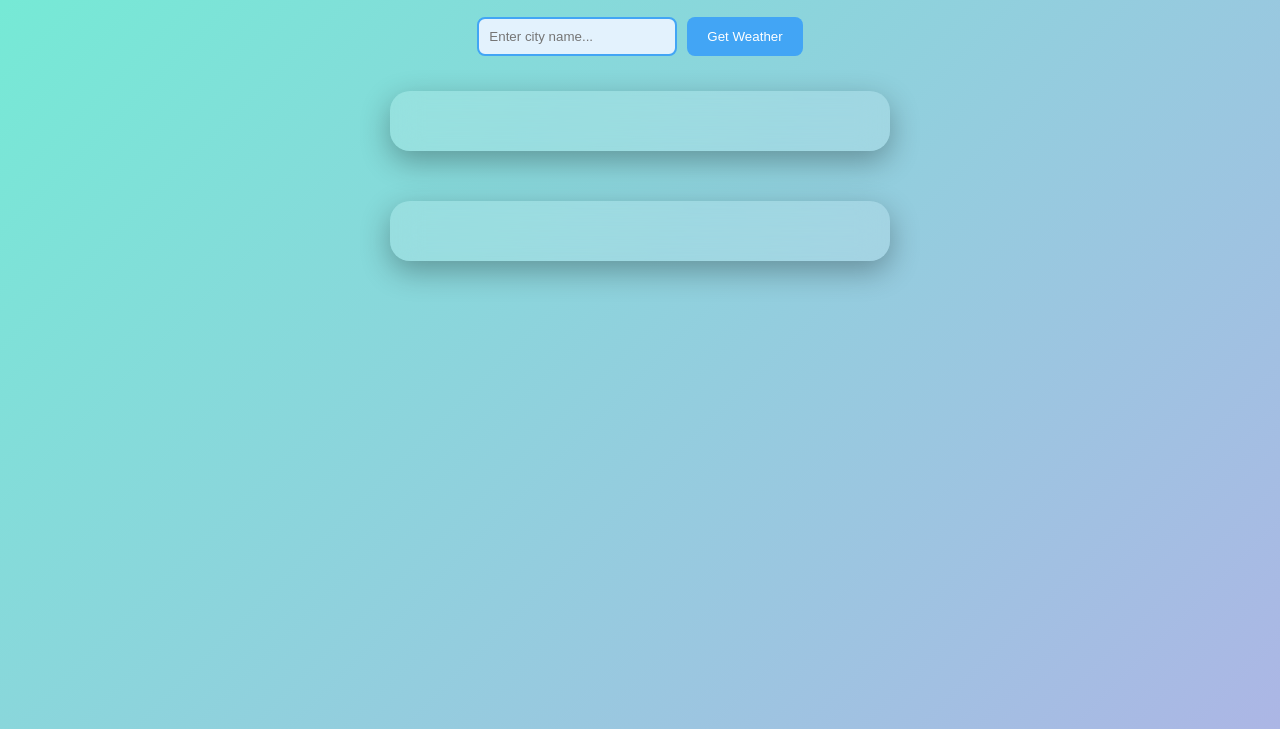
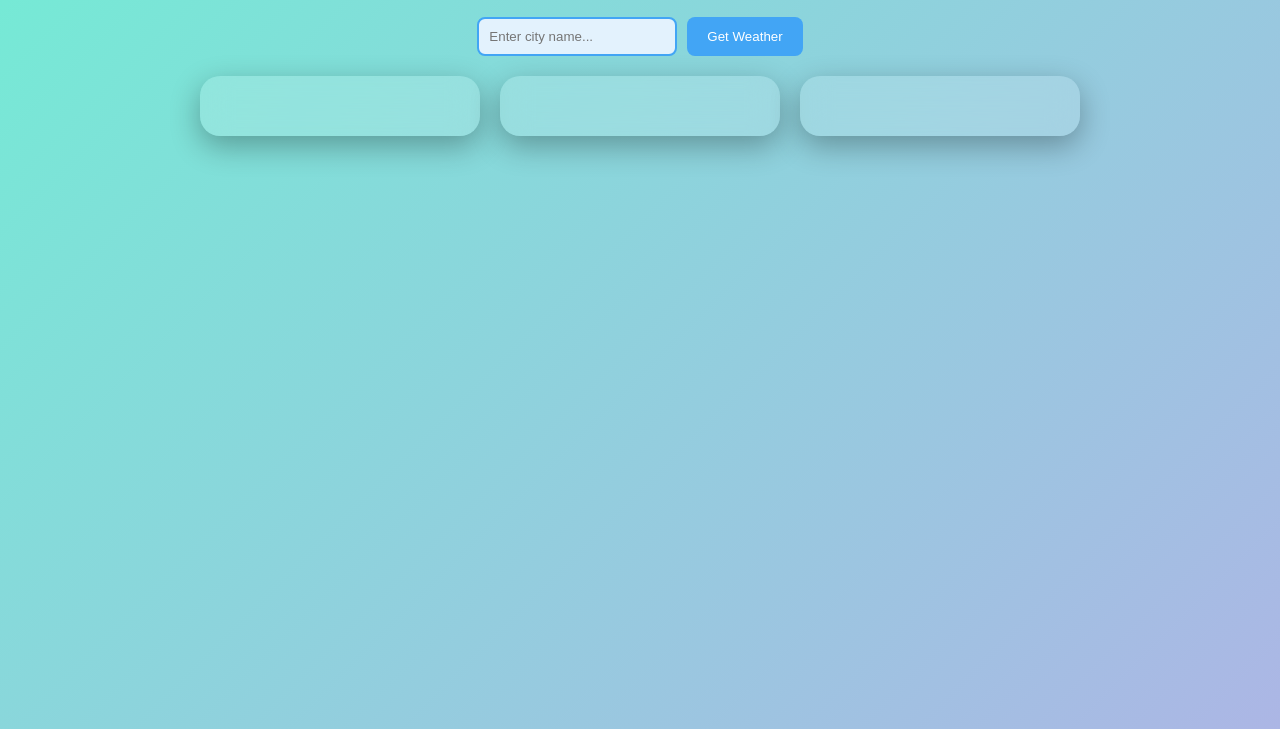
Before and after one commit to Suraj-07823/weather_app, a plain HTML site: page index.html in a window 1280 px wide. Shown: the part 71-800 px from the top of the page. Drawn offline with Linux system fonts and the light colour scheme.

Commit message:
Weather aap updated with grid layout

```diff
--- a/index.html
+++ b/index.html
@@ -19,9 +19,18 @@
       <button onclick="getWeather()">Get Weather</button>
     </section>
 
-    <div class="content-sections">
-      <section id="weather-info" class="weather-card fade-section"></section>
-      <section id="forecast" class="forecast-card fade-section"></section>
+    <div class="grid-layout">
+      <div class="grid-item current-weather">
+        <section id="weather-info" class="weather-card"></section>
+      </div>
+
+      <div class="grid-item forecast">
+        <section id="forecast" class="forecast-card"></section>
+      </div>
+
+      <div class="grid-item extra-details">
+        <section id="extra-details" class="extra-card"></section>
+      </div>
     </div>
 
     <div id="loader" class="loader" style="display:none;"></div>
--- a/script.js
+++ b/script.js
@@ -16,10 +16,12 @@ function getWeather() {
 
 async function fetchWeather(url) {
   const info = document.getElementById("weather-info");
+  const extra = document.getElementById("extra-details");
   const loader = document.getElementById("loader");
 
   loader.style.display = "block";
   info.innerHTML = "";
+  extra.innerHTML = "";
 
   try {
     const res = await fetch(url);
@@ -40,12 +42,17 @@ async function fetchWeather(url) {
         <img src="${icon}" alt="Weather Icon" />
         <p class="temp">🌡️ ${data.main.temp}°C</p>
         <p>${data.weather[0].description}</p>
+      `;
+
+      extra.innerHTML = `
+        <h3>Additional Details</h3>
         <p>🤒 Feels like: ${data.main.feels_like}°C</p>
         <p>💧 Humidity: ${data.main.humidity}%</p>
         <p>🌬️ Wind: ${data.wind.speed} m/s</p>
         <p>🔽 Pressure: ${data.main.pressure} hPa</p>
         <p>🌅 Sunrise: ${sunrise}</p>
         <p>🌇 Sunset: ${sunset}</p>
+        <p>📍 Location: ${data.name}, ${data.sys.country}</p>
       `;
     } else {
       info.innerHTML = `<p class="error">${data.message}</p>`;
--- a/style.css
+++ b/style.css
@@ -56,16 +56,13 @@ body {
   cursor: pointer;
 }
 
-.weather-card, .forecast-card {
+.weather-card, .forecast-card, .extra-card {
   background: rgba(255, 255, 255, 0.15);
   backdrop-filter: blur(15px);
   border-radius: 20px;
   padding: 30px 25px;
   box-shadow: 0 10px 30px rgba(0,0,0,0.3);
   text-align: center;
-  margin: 15px auto;
-  width: 100%;
-  max-width: 420px;
   color: #fff;
   font-weight: 500;
   letter-spacing: 0.03em;
@@ -74,7 +71,9 @@ body {
   user-select: none;
 }
 
-.weather-card:hover, .forecast-card:hover {
+.weather-card:hover,
+.forecast-card:hover,
+.extra-card:hover {
   transform: translateY(-8px);
   box-shadow: 0 15px 40px rgba(0,0,0,0.4);
 }
@@ -100,7 +99,8 @@ body {
   text-shadow: 0 0 6px rgba(255 255 255 / 0.85);
 }
 
-.weather-card p {
+.weather-card p,
+.extra-card p {
   font-size: 1.1rem;
   margin: 6px 0;
   text-transform: capitalize;
@@ -130,19 +130,12 @@ body {
   100% { transform: rotate(360deg); }
 }
 
-.content-sections {
-  display: flex;
-  flex-wrap: wrap;
-  justify-content: center;
+.grid-layout {
+  display: grid;
+  grid-template-columns: repeat(auto-fit, minmax(280px, 1fr));
   gap: 20px;
-  margin-top: 20px;
-}
-
-.weather-card,
-.forecast-card {
-  flex: 1 1 300px;
-  max-width: 500px;
-  min-width: 280px;
+  width: 100%;
+  max-width: 1100px;
 }
 
 @media (max-width: 480px) {
```
